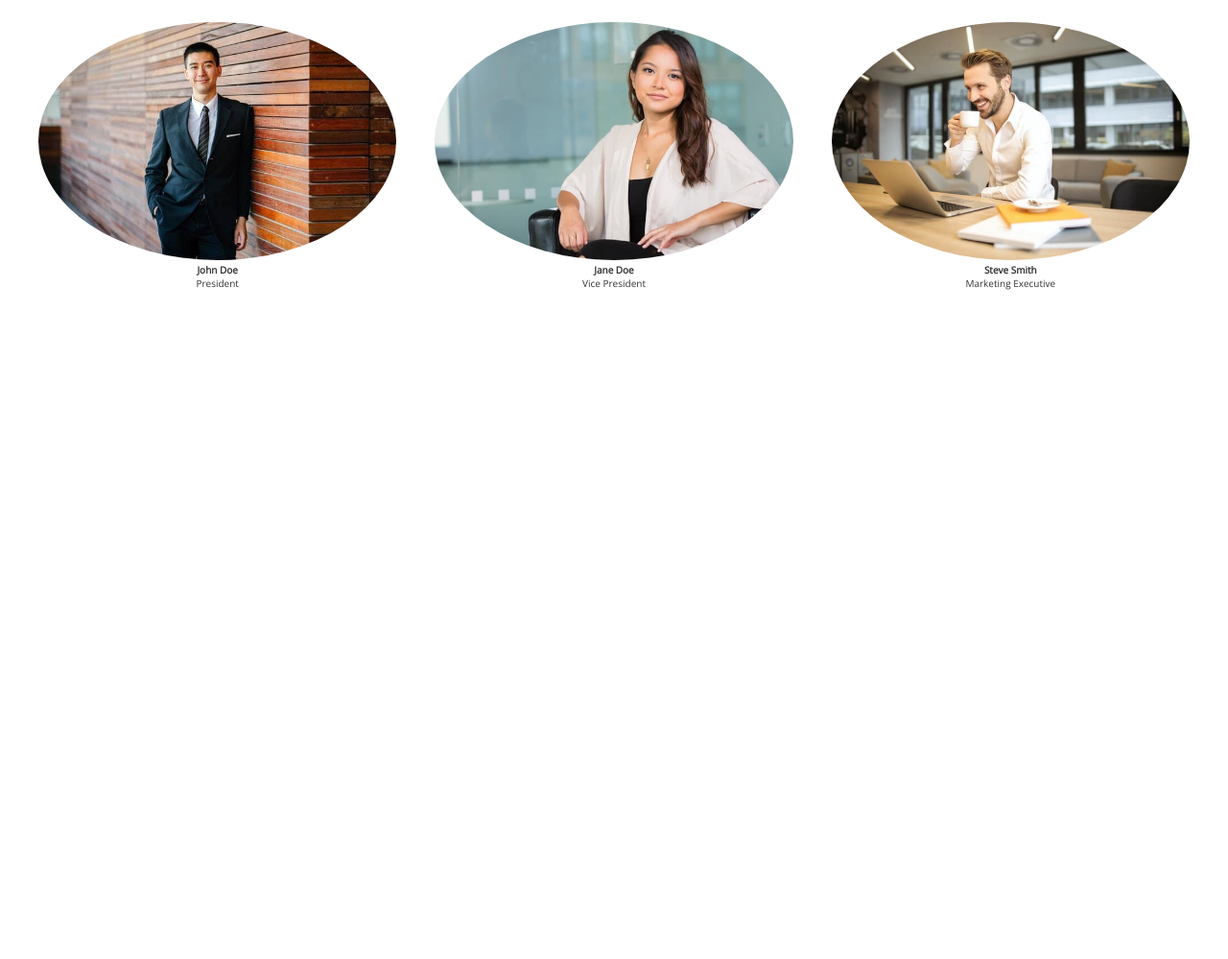
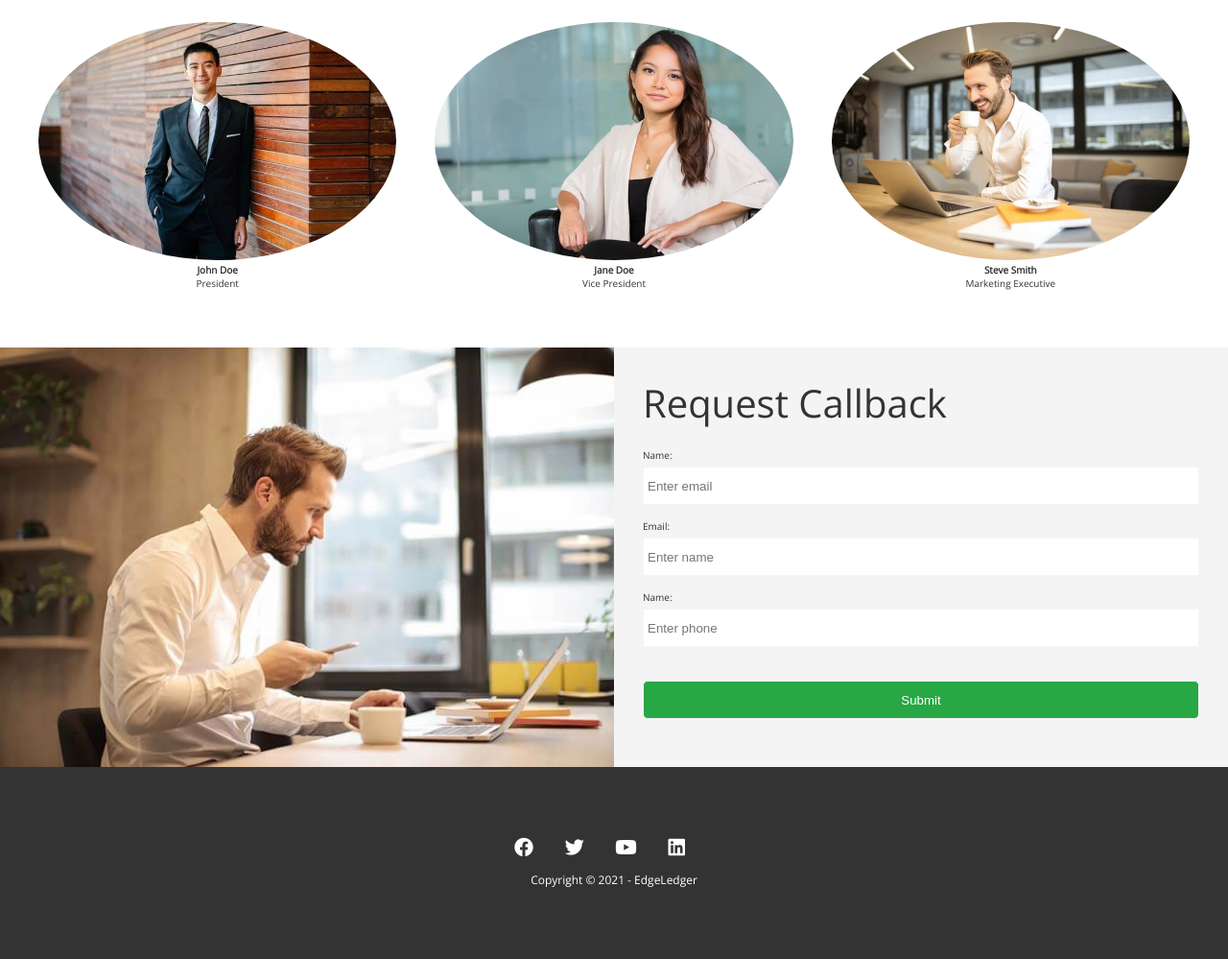
Before and after one commit to Blue-Eyes-FrontEnd-Dragon/EdgeLedger, a website: page docs/index.html in a window 1280 px wide. Shown: the part 2833-3832 px from the top of the page at 96% size. Before the commit the page ends 3195 px from the top, so only its background shows below. Drawn offline with nearby package versions, Linux system fonts and the light colour scheme.

Commit message:
Add footer

```diff
--- a/assets/sass/main.scss
+++ b/assets/sass/main.scss
@@ -16,3 +16,6 @@
 @import './partials/utils/flex-columns';
 @import './partials/utils/header';
 @import './partials/layout/flex-grid';
+@import './partials/components/form';
+
+@import './partials/layout/footer';
--- /dev/null
+++ b/assets/sass/partials/components/_form.scss
@@ -0,0 +1,29 @@
+.callback-form {
+    width: 100%;
+    padding: 2rem 0;
+}
+
+.callback-form label {
+    display: block;
+    margin-bottom: .5rem;
+}
+
+.callback-form .form-control {
+    margin-bottom: 1.5rem;
+}
+
+.callback-form input {
+    width: 100%;
+    padding: .4rem;
+    height: 4rem;
+    border: #f5f5f5 1px solid;
+}
+
+.callback-form input:focus {
+    outline-color: #28a745;
+}
+
+.callback-form .btn {
+    padding: 1.2rem 0;
+    margin-top: 2rem;
+}
--- a/assets/sass/partials/layout/_footer.scss
+++ b/assets/sass/partials/layout/_footer.scss
@@ -0,0 +1,22 @@
+.footer {
+    display: flex;
+    flex-direction: column;
+    align-items: center;
+    justify-content: center;
+    text-align: center;
+    height: 20rem;
+}
+
+.footer .social > * {
+    margin-right: 3rem;
+}
+
+.footer i:hover {
+    color: #28a745;
+    cursor: pointer;
+}
+
+.footer p {
+    font-size: 1.2rem;
+    margin-top: 1.5rem;
+}
--- a/docs/index.html
+++ b/docs/index.html
@@ -178,6 +178,47 @@
             </div>
         </section>
 
+        <section id="contact" class="contact flex-columns">
+
+            <div class="row">
+                <div class="column">
+                    <div class="column-1">
+                        <img src="/assets/images/home/contact.jpg" alt="people image" />
+                    </div>
+                </div>
+                <div class="column">
+                    <div class="column-2 bg--light">
+                        <h2>Request Callback</h2>
+                        <form class="callback-form">
+                            <div class="form-control">
+                                <label for="name">Name: </label>
+                                <input type="text" id="name" name="name" placeholder="Enter email"></input>
+                            </div>
+                            <div class="form-control">
+                                <label for="email">Email: </label>
+                                <input type="email" id="email" name="email" placeholder="Enter name"></input>
+                            </div>
+                            <div class="form-control">
+                                <label for="phone">Name: </label>
+                                <input type="text" id="phone" name="phone" placeholder="Enter phone"></input>
+                            </div>
+                            <input type="submit" value="Submit" id="submit" class="btn btn--primary">
+                        </form>
+                    </div>
+                </div>
+            </div>
+        </section>
+
     </main>
+
+    <footer class="footer bg--dark">
+        <div class="social">
+            <i class="fab fa-facebook fa-2x"></i>
+            <i class="fab fa-twitter fa-2x"></i>
+            <i class="fab fa-youtube fa-2x"></i>
+            <i class="fab fa-linkedin fa-2x"></i>
+        </div>
+        <p class="text">Copyright &copy; 2021 - EdgeLedger</p>
+    </footer>
 </body>
 </html>
```
Also changed, not shown: docs/css/main.css, docs/css/main.min.css, 1 other file.
